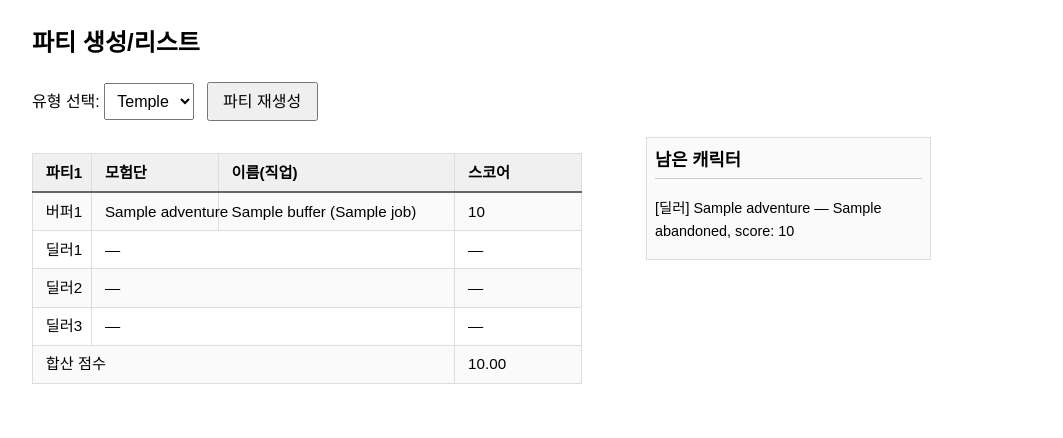
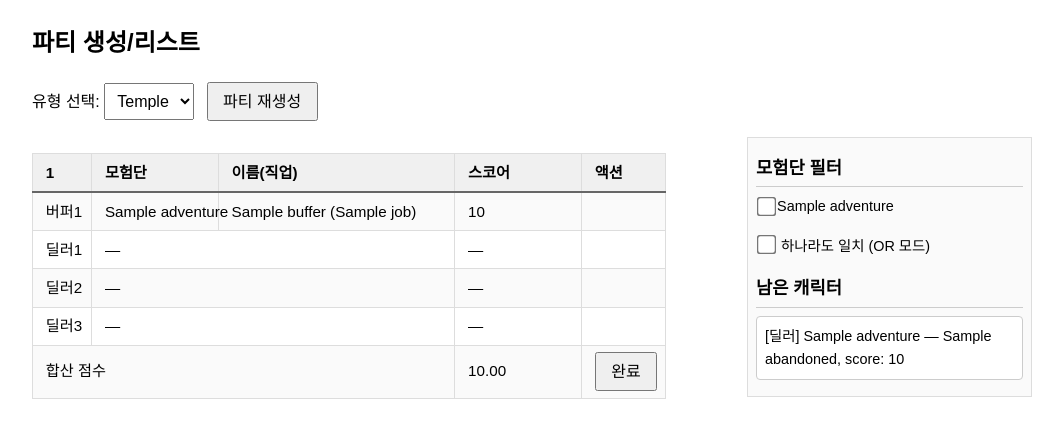
Before and after one commit to anokstarp/DNF-Party-Bulider, a Flask app: template uchsquad/templates/party.html in a window 1280 px wide. Shown: the part 136-574 px from the top of the page, without its empty margins (108-1171 px from the left). Run offline with Flask 3, Linux system fonts and the light colour scheme; the template is opened without the code that fills it: most values are stand-ins (such as "Sample title", 1, 10 or a date in 2020); parts of the project's set-up code (start-up, migrations or seed data) failed here and were passed over.

Commit message:
party.py, party.html : 필터, 완료기능 추가

```diff
--- a/uchsquad/static/style.css
+++ b/uchsquad/static/style.css
@@ -192,3 +192,22 @@
   transform: scale(1.5);       /* 1.5배 크게 */
   margin: 0.25rem;             /* 주변 여백 조금 확보 */
 }
+
+.party-wrapper {
+  display: flex;
+  align-items: flex-start;
+  gap: 2rem;
+}
+
+/* 기존 .abandon-list 스타일에 margin-left:auto 추가 */
+.abandon-list {
+  flex: 0 0 30ch;
+  margin-left: auto;    /* ← 이 한 줄만 추가! */
+  position: sticky;
+  top: 1rem;
+  max-height: calc(100vh - 6rem);
+  overflow-y: auto;
+  padding: 0.5rem;
+  border: 1px solid #ddd;
+  background: #fafafa;
+}
--- a/uchsquad/templates/base.html
+++ b/uchsquad/templates/base.html
@@ -19,3 +19,7 @@
   </main>
 </body>
 </html>
+
+	{% block scripts %}{% endblock %}
+</body>
+</html>
--- a/uchsquad/templates/party.html
+++ b/uchsquad/templates/party.html
@@ -1,4 +1,5 @@
 {% extends 'base.html' %}
+
 {% block content %}
   <h2>파티 생성/리스트</h2>
 
@@ -7,22 +8,27 @@
     {% if messages %}
       <div>
         {% for category, msg in messages %}
-          <div class="flash {{ category }}">{{ msg|replace('\n','<br>')|safe }}</div>
+          <div class="flash {{ category }}">
+            {{ msg|replace('\n','<br>')|safe }}
+          </div>
         {% endfor %}
       </div>
     {% endif %}
   {% endwith %}
 
   <style>
-    .flash { padding: 0.5rem; margin-bottom: 1rem; border-radius: 4px; }
-    .flash.success { background: #e0f7e9; color: #256029; }
-    .flash.error   { background: #fdecea; color: #841c26; white-space: pre-wrap; }
+    /* 완료된 파티 회색 처리 */
+    .completed {
+      filter: grayscale(100%);
+      opacity: 0.6;
+    }
 
     .party-wrapper {
       display: flex;
       align-items: flex-start;
-      gap: 2rem; /* 간격 확대 */
+      gap: 2rem;
     }
+
     .party-list {
       flex: 0 0 auto;
     }
@@ -31,9 +37,11 @@
       table-layout: fixed;
       margin-bottom: 1rem;
     }
+
+    /* 오른쪽 네비: 필터 + 남은 캐릭터 */
     .abandon-list {
       flex: 0 0 30ch;
-      margin-left: 2rem; /* 테이블과 여유 공간 추가 */
+      margin-left: auto;
       position: sticky;
       top: 1rem;
       max-height: calc(100vh - 6rem);
@@ -42,20 +50,20 @@
       border: 1px solid #ddd;
       background: #fafafa;
     }
-    .abandon-list h3 {
-      margin-top: 0;
-      font-size: 1.1rem;
-      border-bottom: 1px solid #ccc;
-      padding-bottom: 0.25rem;
-    }
-    .abandon-list ul {
-      list-style: none;
-      padding: 0;
-      margin: 0.5rem 0;
-    }
-    .abandon-list li {
-      margin-bottom: 0.5rem;
-      font-size: 0.9rem;
+    .abandon-list h3 { margin: 0.5rem 0 0.25rem; font-size:1.1rem; border-bottom:1px solid #ccc; padding-bottom:0.25rem; }
+    .abandon-list .filter-options { list-style:none; padding:0; margin:0.5rem 0 1rem; }
+    .abandon-list .filter-options li { margin-bottom:0.25rem; font-size:0.9rem; }
+    .abandon-list .filter-options label { display:flex; align-items:center; }
+    .abandon-list .filter-options input { margin-right:0.25rem; }
+    .abandon-list .mode-toggle { margin-bottom:1rem; font-size:0.9rem; }
+    .abandon-list ul.characters { list-style:none; padding:0; margin:0.5rem 0; }
+    .abandon-list ul.characters li {
+      margin-bottom:0.5rem;
+      padding:0.5rem;
+      border:1px solid #ccc;
+      border-radius:4px;
+      background:#fff;
+      font-size:0.9rem;
     }
   </style>
 
@@ -76,78 +84,106 @@
 
   {% if parties %}
     <div class="party-wrapper">
+      <!-- 왼쪽: 파티 목록 -->
+	    {% set prefixes = {
+		  'temple': '여',
+		  'azure' : '애',
+		  'venus' : '베'
+		} %}
+
       <div class="party-list">
         {% for p in parties %}
-          <table class="table-auto border">
+          <table class="border table-auto {% if p.is_completed %}completed{% endif %}">
             <colgroup>
-              <col style="width: 7ch;">
-              <col style="width: 15ch;">
-              <col style="width: 28ch;">
-              <col style="width: 15ch;">
+              <col style="width:7ch">
+              <col style="width:15ch">
+              <col style="width:28ch">
+              <col style="width:15ch">
+              <col style="width:10ch">    <!-- 액션 열 -->
             </colgroup>
             <thead class="bg-gray-100">
               <tr>
-                <th>파티{{ loop.index }}</th>
+                <th>{{ prefixes[selected] }}{{ loop.index }}</th>
                 <th>모험단</th>
                 <th>이름(직업)</th>
                 <th>스코어</th>
+                <th>액션</th>
               </tr>
             </thead>
             <tbody>
+              {# 버퍼 1 #}
               <tr class="border-b">
-                <td class="px-2 py-1">버퍼1</td>
-                <td class="px-2 py-1 overflow-hidden text-ellipsis whitespace-nowrap">
-                  {{ p.buffer.adventure }}
-                </td>
-                <td class="px-2 py-1 overflow-hidden text-ellipsis whitespace-nowrap">
-                  {{ p.buffer.chara_name }} ({{ p.buffer.job }})
-                </td>
-                <td class="px-2 py-1 text-right">
-                  {{ "{:,}".format(p.buffer.score) }}
-                </td>
+                <td>버퍼1</td>
+                <td>{{ p.buffer.adventure }}</td>
+                <td>{{ p.buffer.chara_name }} ({{ p.buffer.job }})</td>
+                <td class="text-right">{{ "{:,}".format(p.buffer.score) }}</td>
+                <td></td>
               </tr>
+              {# 딜러 3명 #}
               {% for i in range(3) %}
                 {% set d = p.dealers[i] %}
                 <tr class="border-b">
-                  <td class="px-2 py-1">딜러{{ i+1 }}</td>
+                  <td>딜러{{ i+1 }}</td>
                   {% if d %}
-                    <td class="px-2 py-1 overflow-hidden text-ellipsis whitespace-nowrap">
-                      {{ d.adventure }}
-                    </td>
-                    <td class="px-2 py-1 overflow-hidden text-ellipsis whitespace-nowrap">
-                      {{ d.chara_name }} ({{ d.job }})
-                    </td>
-                    <td class="px-2 py-1 text-right">
-                      {{ "{:,}".format(d.score) }}
-                    </td>
+                    <td>{{ d.adventure }}</td>
+                    <td>{{ d.chara_name }} ({{ d.job }})</td>
+                    <td class="text-right">{{ "{:,}".format(d.score) }}</td>
+                    <td></td>
                   {% else %}
-                    <td class="px-2 py-1 text-center" colspan="2">—</td>
-                    <td class="px-2 py-1">—</td>
+                    <td colspan="2" class="text-center">—</td>
+                    <td>—</td>
+                    <td></td>
                   {% endif %}
                 </tr>
               {% endfor %}
-              <tr class="bg-gray-100">
-                <td colspan="3" class="px-2 py-1 font-semibold text-right">
-                  합산 점수
-                </td>
-                <td class="px-2 py-1 text-right font-semibold">
-                  {{ "{:.2f}".format(p.result) if p.result is not none else '—' }}
-                </td>
-              </tr>
+              {# 합산 점수 + 완료 버튼 #}
+				<tr class="bg-gray-100">
+				  <td colspan="3" class="text-right font-semibold">합산 점수</td>
+				  <td class="text-right font-semibold">
+					{{ "{:.2f}".format(p.result) if p.result is not none else '—' }}
+				  </td>
+				  <td>
+					{% if not p.is_completed %}
+					  <form method="post"
+							action="{{ url_for('party.complete_party') }}"
+							onsubmit="return confirm('이 파티를 던전 클리어 처리하시겠습니까?');">
+						<input type="hidden" name="party_id" value="{{ p.id }}">
+						<input type="hidden" name="role"     value="{{ selected }}">
+						<button type="submit">완료</button>
+					  </form>
+					{% else %}
+					  <form method="post"
+							action="{{ url_for('party.uncomplete_party') }}"
+							onsubmit="return confirm('이 파티를 미완료 상태로 되돌리시겠습니까?');">
+						<input type="hidden" name="party_id" value="{{ p.id }}">
+						<input type="hidden" name="role"     value="{{ selected }}">
+						<button type="submit">복원</button>
+					  </form>
+					{% endif %}
+				  </td>
+				</tr>
             </tbody>
           </table>
         {% endfor %}
       </div>
 
+      <!-- 오른쪽: 필터 + 남은 캐릭터 -->
       <div class="abandon-list">
+        <h3>모험단 필터</h3>
+        <ul id="filter-options" class="filter-options">
+          <!-- JS에서 체크박스 삽입 -->
+        </ul>
+        <div class="mode-toggle">
+          <label><input type="checkbox" id="filter-mode"> 하나라도 일치 (OR 모드)</label>
+        </div>
+
         <h3>남은 캐릭터</h3>
         {% if abandoned %}
-          <ul>
+          <ul class="characters">
             {% for c in abandoned %}
               <li>
                 [{{ '버퍼' if c.isbuffer else '딜러' }}]
-                {{ c.adventure }} — {{ c.chara_name }},
-                score: {{ "{:,}".format(c.score) }}
+                {{ c.adventure }} — {{ c.chara_name }}, score: {{ "{:,}".format(c.score) }}
               </li>
             {% endfor %}
           </ul>
@@ -163,3 +199,90 @@
     </div>
   {% endif %}
 {% endblock %}
+
+{% block scripts %}
+<script>
+document.addEventListener('DOMContentLoaded', ()=> {
+  const STORAGE_KEY = 'partyFilterState';
+  const tbodyRows = document.querySelectorAll('.party-list table tbody tr');
+  const optsContainer = document.getElementById('filter-options');
+  const modeToggle = document.getElementById('filter-mode');
+
+  // 1) 좌측 테이블에서 고유 모험단 수집 (합산 점수 제외)
+  const advSet = new Set();
+  tbodyRows.forEach(tr => {
+    const first = tr.children[0].textContent.trim();
+    if (first === '합산 점수') return;
+    const adv = tr.children[1].textContent.trim();
+    if (adv && adv !== '—') advSet.add(adv);
+  });
+
+  // 2) 체크박스 생성
+  Array.from(advSet).sort().forEach(adv => {
+    const li = document.createElement('li');
+    const lbl = document.createElement('label');
+    const chk = document.createElement('input');
+    chk.type = 'checkbox';
+    chk.className = 'filter-checkbox';
+    chk.value = adv;
+    lbl.append(chk, document.createTextNode(adv));
+    li.appendChild(lbl);
+    optsContainer.appendChild(li);
+    chk.addEventListener('change', onFilterChange);
+  });
+
+  modeToggle.addEventListener('change', onFilterChange);
+
+  // 3) data-adventures 세팅
+  document.querySelectorAll('.party-list table').forEach(table => {
+    const advs = Array.from(table.querySelectorAll('tbody tr'))
+      .filter(tr => tr.children[0].textContent.trim() !== '합산 점수')
+      .map(tr => tr.children[1].textContent.trim());
+    table.dataset.adventures = advs.join(',');
+  });
+
+  // 4) 로컬스토리지에서 이전 상태 불러오기
+  const saved = JSON.parse(localStorage.getItem(STORAGE_KEY) || '{}');
+  if (saved.checked && Array.isArray(saved.checked)) {
+    document.querySelectorAll('.filter-checkbox').forEach(chk => {
+      chk.checked = saved.checked.includes(chk.value);
+    });
+  }
+  if (typeof saved.orMode === 'boolean') {
+    modeToggle.checked = saved.orMode;
+  }
+
+  // 5) 초기 필터 적용
+  applyFilter();
+
+  // ——— 이벤트 핸들러 ———
+  function onFilterChange() {
+    // 저장
+    const checked = Array.from(
+      document.querySelectorAll('.filter-checkbox:checked')
+    ).map(i => i.value);
+    const orMode = modeToggle.checked;
+    localStorage.setItem(STORAGE_KEY,
+      JSON.stringify({ checked, orMode })
+    );
+    // 적용
+    applyFilter();
+  }
+
+  function applyFilter(){
+    const checked = Array.from(
+      document.querySelectorAll('.filter-checkbox:checked')
+    ).map(i=>i.value);
+    const orMode = modeToggle.checked;
+    document.querySelectorAll('.party-list table').forEach(tbl => {
+      const advs = tbl.dataset.adventures.split(',');
+      const show = !checked.length ||
+                    (orMode
+                      ? checked.some(v=>advs.includes(v))
+                      : checked.every(v=>advs.includes(v)));
+      tbl.style.display = show ? '' : 'none';
+    });
+  }
+});
+</script>
+{% endblock %}
```
Also changed, not shown: uchsquad/blueprints/party.py (+69 -17 lines), uchsquad/database/DB.sqlite.
